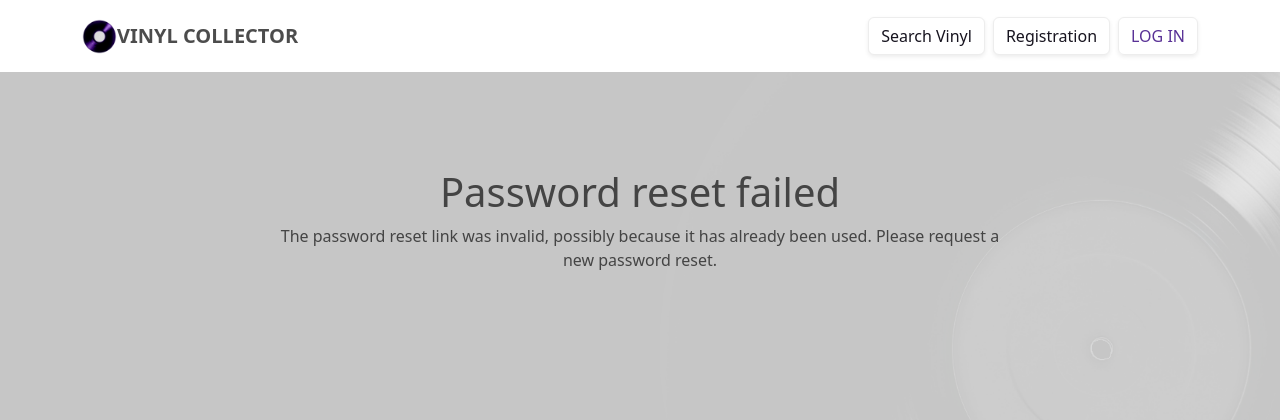
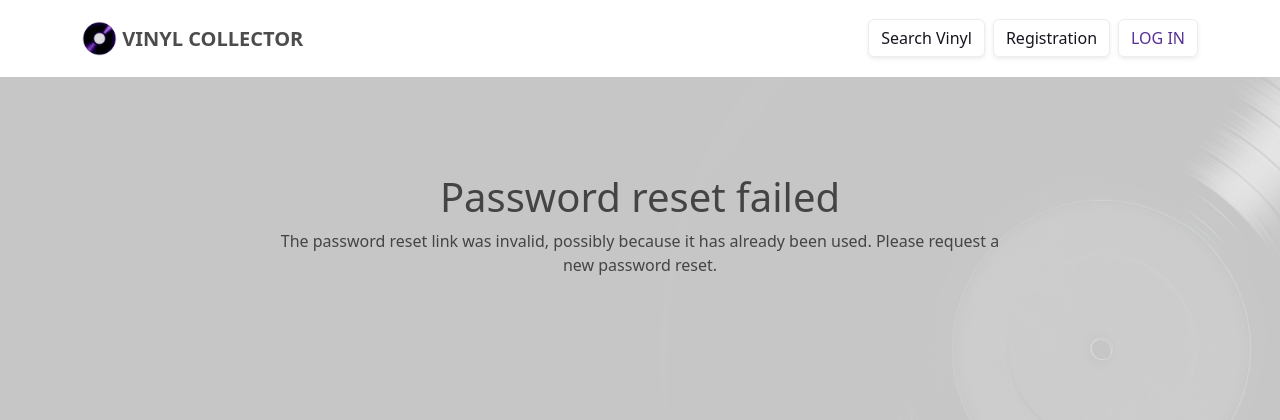
Before and after one commit to Rodionald/Vinyl_Collector, a Django app: page /en-us/reset/1/1/ in a window 1280 px wide. Shown: the top 420 px of the page. Run offline with Django 4.2, Linux system fonts and the light colour scheme; some libraries are stand-ins or nearby versions.

Commit message:
Edited Navbar.

```diff
--- a/vinylcollector/templates/vinylcollector/base_template.html
+++ b/vinylcollector/templates/vinylcollector/base_template.html
@@ -21,12 +21,11 @@
 <body style="background: rgb(255,255,255,0);">
 <nav class="navbar navbar-light navbar-expand-md py-3" style="background: rgb(255,255,255);">
     <div class="container">
-        <a href="/"><img src="{% static 'favicon/apple-touch-icon.png' %}" style="width: 35px;height: 35px;"></a>
-        <a class="navbar-brand d-flex align-items-center" href="/"><span style="position: relative;"><strong>VINYL COLLECTOR</strong></span></a>
-        <button data-bs-toggle="collapse" class="navbar-toggler" data-bs-target="#navcol-2" style="border-radius: 6px"><span
+        <a class="navbar-brand" style="margin-top: 3px" href="/"><img src="{% static 'favicon/apple-touch-icon.png' %}" style="width: 35px;height: 35px;margin-top: -5px;"><span><strong> VINYL COLLECTOR</strong></span></a>
+        <button data-bs-toggle="collapse" class="navbar-toggler border-0 rounded shadow-sm ms-md-2" data-bs-target="#navcol-2"><span
                 class="visually-hidden">Toggle navigation</span><span class="navbar-toggler-icon"></span></button>
         <div class="collapse navbar-collapse text-center d-lg-flex" id="navcol-2">
-            <ul class="navbar-nav ms-auto">
+            <ul class="navbar-nav ms-auto" style="margin-top: 15px;">
                 <li class="nav-item"></li>
                 <li class="nav-item"></li>
                 <li class="nav-item"></li>
```
